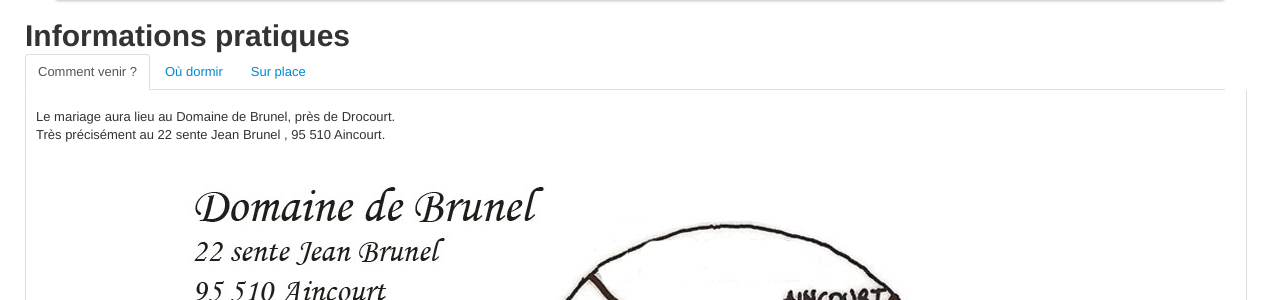
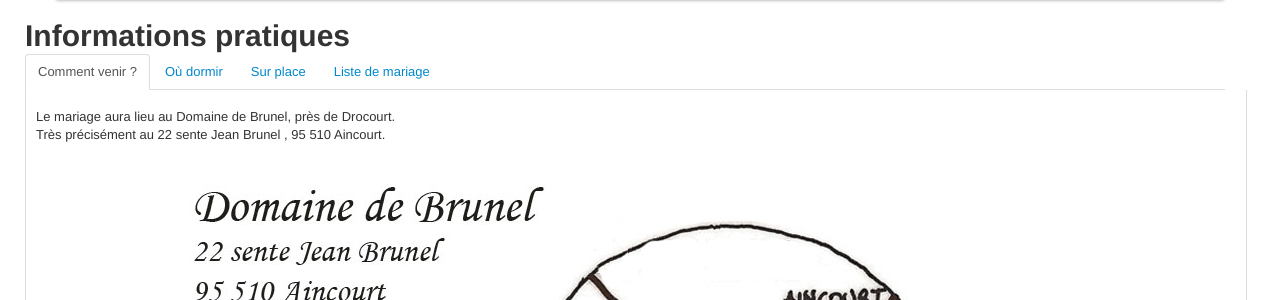
Before and after one commit to Kineolyan/SiteMariage, a PHP site: page /infos.php in a window 1280 px wide. Shown: the part 88-388 px from the top of the page. Run offline with PHP 8.4, Linux system fonts and the light colour scheme; data comes from the database, SQL or seed files in the repository; data that the repository does not hold is empty; some libraries are stand-ins or nearby versions.

Commit message:
Ajout de l'onglet 'liste de mariage'.

```diff
--- a/infos.php
+++ b/infos.php
@@ -22,6 +22,7 @@ $page->addCss("css/infos.css");
       <li class="active"><a href="#tab1" data-toggle="tab">Comment venir ?</a></li>
       <li><a href="#tab2" data-toggle="tab">Où dormir</a></li>
       <li><a href="#tab3" data-toggle="tab">Sur place</a></li>
+      <li><a href="#tab4" data-toggle="tab">Liste de mariage</a></li>
     </ul>
     <div class="tab-content">
       <div class="tab-pane active" id="tab1">
@@ -35,8 +36,13 @@ $page->addCss("css/infos.css");
       </div>
 
       <div class="tab-pane" id="tab3">
-      	<!-- Sur place -->
+        <!-- Sur place -->
         <?php include_once "vues/include/sur_place.php"; ?>
+      </div>
+
+      <div class="tab-pane" id="tab4">
+        <!-- Liste de mariage -->
+        <?php include_once "vues/include/liste_mariage.php"; ?>
       </div>
     </div>
   </div>
--- /dev/null
+++ b/vues/include/liste_mariage.php
@@ -0,0 +1,6 @@
+<p>
+	Ah, la fameuse liste de mariage !<br/>
+	Et bien, la liste de mariage est gérée par le Printemps. Vous pourrez donc faire vos dons directement depuis le web.
+	En cas de difficulté, vous pourrez toujours trouver de l'aide auprès de nos familles (rendez-vous sur la page
+	<?php echo HtmlHelper::link('Contacts', 'contact.php', array('title' => 'Page avec tous les adresses des contacts')) ?>).
+</p>
```
